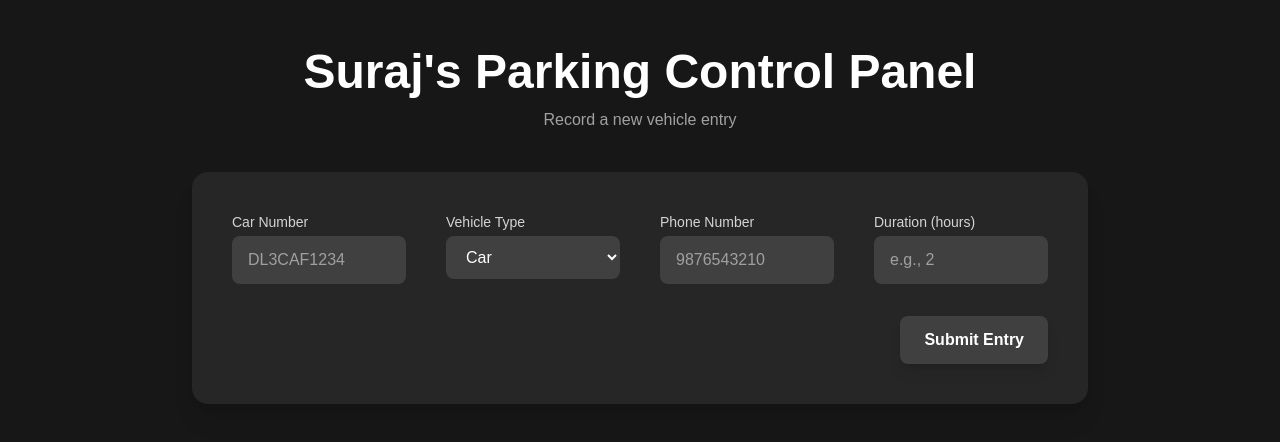
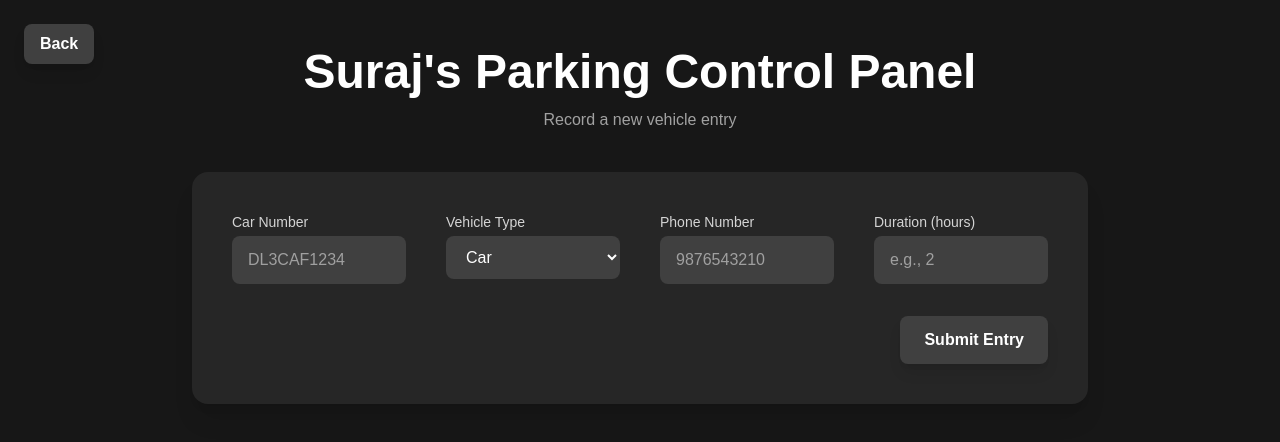
Before and after one commit to 1amSuraj/SmartPark, a Next.js app in the folder frontend/: page /create in a window 1280 px wide. Shown: the top 442 px of the page. Built offline with nearby package versions, Linux system fonts and the light colour scheme.

Commit message:
back button added

```diff
--- a/frontend/src/app/create/page.tsx
+++ b/frontend/src/app/create/page.tsx
@@ -1,11 +1,13 @@
 "use client";
 
 import React, { useState } from "react";
+import { useRouter } from "next/navigation";
 import axios from "axios";
 import { ToastContainer, toast } from "react-toastify";
 import "react-toastify/dist/ReactToastify.css"; // Import Toastify CSS
 
 const Page = () => {
+  const router = useRouter();
   const [vehicleNo, setVehicleNo] = useState("");
   const [vehicleType, setVehicleType] = useState("Car");
   const [phone, setPhone] = useState("");
@@ -69,6 +71,12 @@ const Page = () => {
 
   return (
     <main className="min-h-screen bg-neutral-900 text-white px-6 py-12 flex flex-col items-center">
+      <button
+        onClick={() => router.push("/")} // Navigate back to the main page
+        className="absolute top-6 left-6 bg-neutral-700 hover:bg-neutral-600 px-4 py-2 rounded-lg font-semibold text-white shadow-lg transition duration-300"
+      >
+        Back
+      </button>
       <ToastContainer /> {/* Add ToastContainer to render notifications */}
       <h1 className="text-4xl md:text-5xl font-bold mb-3 text-center">
         Suraj's Parking Control Panel
--- a/frontend/src/app/payment/page.tsx
+++ b/frontend/src/app/payment/page.tsx
@@ -1,6 +1,8 @@
 "use client";
 
+import { useRouter } from "next/navigation";
 import { useEffect, useState } from "react";
+
 import { PieChart, Pie, Cell, Tooltip, ResponsiveContainer } from "recharts";
 
 const COLORS = ["#22c55e", "#ef4444"];
@@ -51,6 +53,7 @@ const isToday = (dateStr: string) => {
 };
 
 const Payment = () => {
+  const router = useRouter();
   const [entries, setEntries] = useState([]);
 
   useEffect(() => {
@@ -90,6 +93,12 @@ const Payment = () => {
 
   return (
     <main className="min-h-screen bg-neutral-900 text-white px-4 py-10 flex flex-col items-center">
+      <button
+        onClick={() => router.push("/")} // Navigate back to the main page
+        className="absolute top-6 left-6 bg-neutral-700 hover:bg-neutral-600 px-4 py-2 rounded-lg font-semibold text-white shadow-lg transition duration-300"
+      >
+        Back
+      </button>
       <h1 className="text-4xl font-bold mb-2 text-white">Payment Dashboard</h1>
       <p className="text-sm mb-10 text-white">
         All figures based on current data
--- a/frontend/src/app/view/page.tsx
+++ b/frontend/src/app/view/page.tsx
@@ -193,6 +193,7 @@
 
 import React, { useEffect, useState } from "react";
 import axios from "axios";
+import { useRouter } from "next/navigation";
 
 // Define the type for parking entries
 type ParkingEntry = {
@@ -224,6 +225,7 @@ const formatTime = (timeString: string) => {
 };
 
 const View = () => {
+  const router = useRouter();
   const [entries, setEntries] = useState<ParkingEntry[]>([]);
   const [search, setSearch] = useState("");
   const [filtered, setFiltered] = useState<ParkingEntry[]>([]);
@@ -275,6 +277,12 @@ const View = () => {
 
   return (
     <main className="min-h-screen bg-neutral-900 text-white px-6 py-12">
+      <button
+        onClick={() => router.push("/")} // Navigate back to the main page
+        className="absolute top-6 left-6 bg-neutral-700 hover:bg-neutral-600 px-4 py-2 rounded-lg font-semibold text-white shadow-lg transition duration-300"
+      >
+        Back
+      </button>
       <h1 className="text-4xl font-bold mb-2 text-center">Parking Logs</h1>
       <p className="text-sm text-neutral-400 mb-10 text-center">
         Updated every 30 seconds
```
